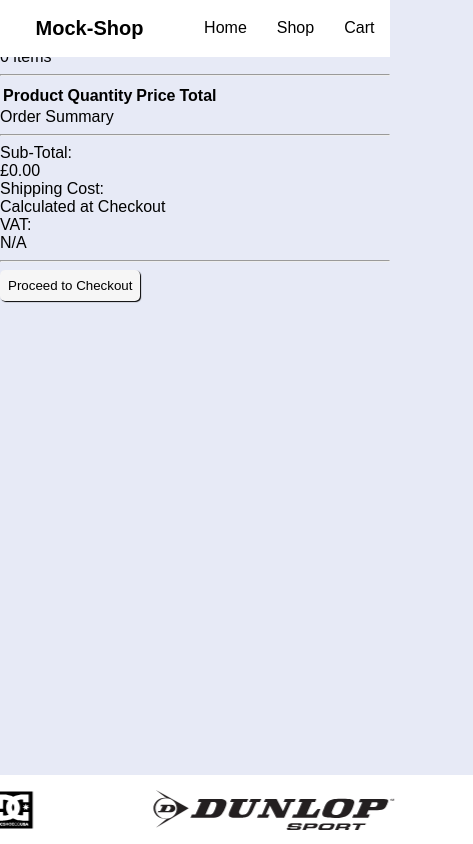
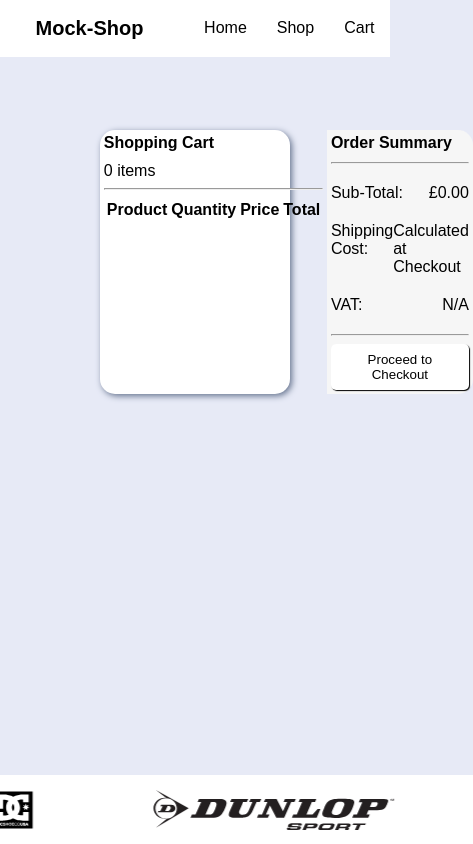
Before and after one commit to camel-97/Mock-Shop, a React (Vite) app: page /cart in a window 390 px wide. Shown: the whole page, 473 px wide, since content can reach past the window. Built offline with nearby package versions, Linux system fonts and the light colour scheme.

Commit message:
initial skeleton for cart page, responsive tweaking required

```diff
--- a/src/css/cart.css
+++ b/src/css/cart.css
@@ -2,9 +2,79 @@
     width: 50px;
     height: auto;
     padding: 5px;
+    margin-right: 10px;
 }
 
 .cart-img-div {
     display: flex;
     align-items: center ;
 }
+
+.cart-title, .summary > :first-child  {
+    font-weight: 600;
+    margin-bottom: 10px;
+}
+
+.cart-card {
+    margin: 100px 100px;
+    background-color: white;
+    display:flex;
+    border-radius: 15px;
+    box-shadow: 2px 2px 6px #64728d;
+}
+
+.items {
+    padding: 2%;
+    display: flex;
+    flex-direction: column;
+    flex: 2
+}
+
+.summary {
+    background-color: rgb(246, 246, 246);
+    padding: 2%;
+    flex: 1;
+    border-top-right-radius: 15px;
+    border-bottom-right-radius: 15px;
+}
+
+.dec-btn {
+    margin-right: 11px;
+}
+
+.inc-btn {
+    margin-left: 4px;
+}
+
+tr > *:not(:first-child) {
+    text-align: left;
+}
+
+.total-cell {
+    min-width: 60px;
+}
+
+.qty-cell {
+    display: inline-block;
+    min-width: 20px;
+}
+
+.summary-info {
+    margin: 20px 0;
+    display: flex;
+    flex-direction: column;
+    gap: 20px
+}
+
+.summary-info > * {
+    display: flex;
+    justify-content: space-between;
+}
+
+.checkout-btn {
+    background-color: white;
+}
+
+.summary > :first-child {
+    font-weight: 600;
+}
```
